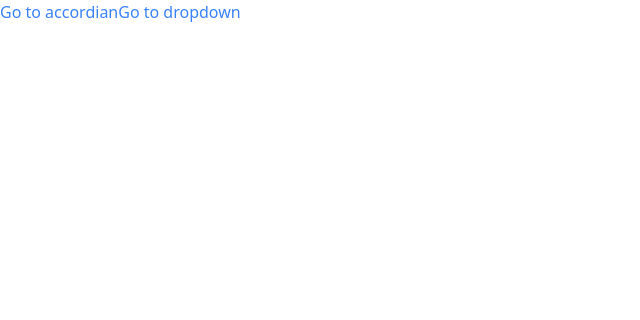
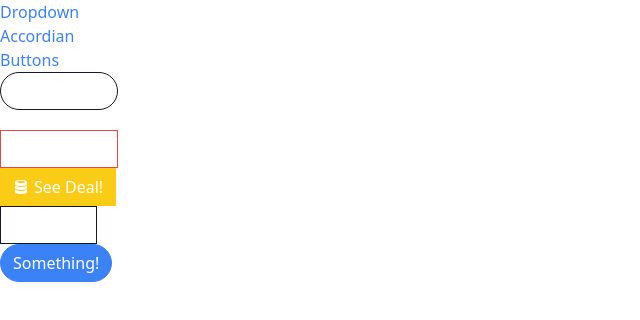
Before and after one commit to claysawyer/pf-react, a React (Create React App) app: page /buttons in a window 1280 px wide. Shown: the top 320 px of the page, without its empty margins (0-640 px from the left). Built offline with nearby package versions, Linux system fonts and the light colour scheme.

Commit message:
add Sidebar component and update app navigation

```diff
--- a/src/App.js
+++ b/src/App.js
@@ -1,19 +1,22 @@
-import Link from "./components/Link";
+import Sidebar from "./components/SideBar";
 import Route from "./components/Route";
 import AccordianPage from "./pages/AccordionPage";
 import DropdownPage from "./pages/DropdownPage";
+import ButtonPage from "./pages/ButtonPage";
 
 function App() {
   return (
     <div>
-      <Link to="/accordian">Go to accordian</Link>
-      <Link to="/dropdown">Go to dropdown</Link>
+      <Sidebar />
       <div>
         <Route path="/accordian">
           <AccordianPage />
         </Route>
-        <Route path="/dropdown">
+        <Route path="/">
           <DropdownPage />
+        </Route>
+        <Route path="/buttons">
+          <ButtonPage />
         </Route>
       </div>
     </div>
--- a/src/components/SideBar.js
+++ b/src/components/SideBar.js
@@ -0,0 +1,25 @@
+import Link from "./Link";
+
+function Sidebar() {
+  const links = [
+    { label: "Dropdown", path: "/" },
+    { label: "Accordian", path: "/accordian" },
+    { label: "Buttons", path: "/buttons" },
+  ];
+
+  const renderedLinks = links.map((link) => {
+    return (
+      <Link key={link.label} to={link.path}>
+        {link.label}
+      </Link>
+    );
+  });
+
+  return (
+    <div className="sticky top=0 overflow-y-scroll flex flex-col">
+      {renderedLinks}
+    </div>
+  );
+}
+
+export default Sidebar;
```
